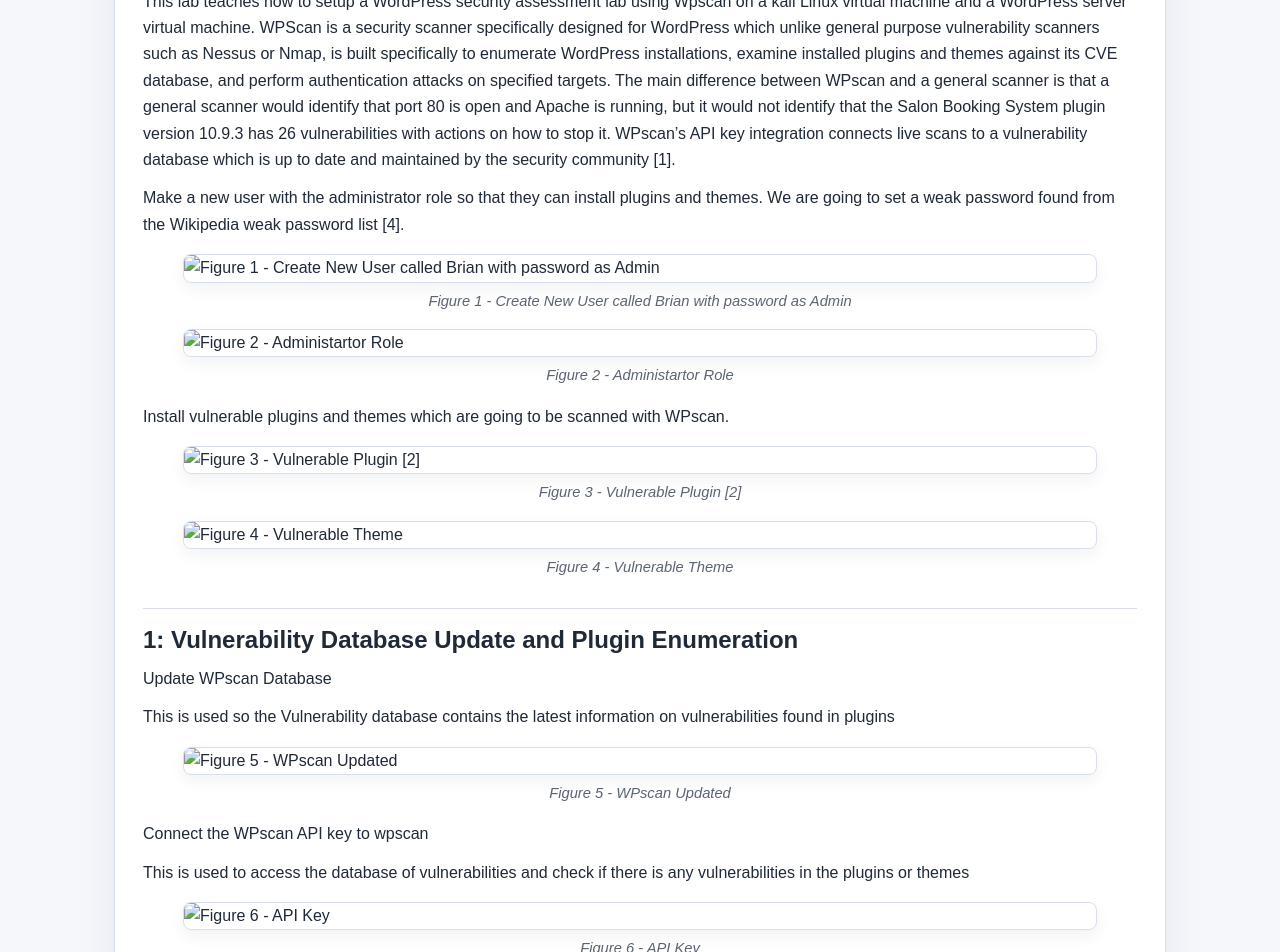
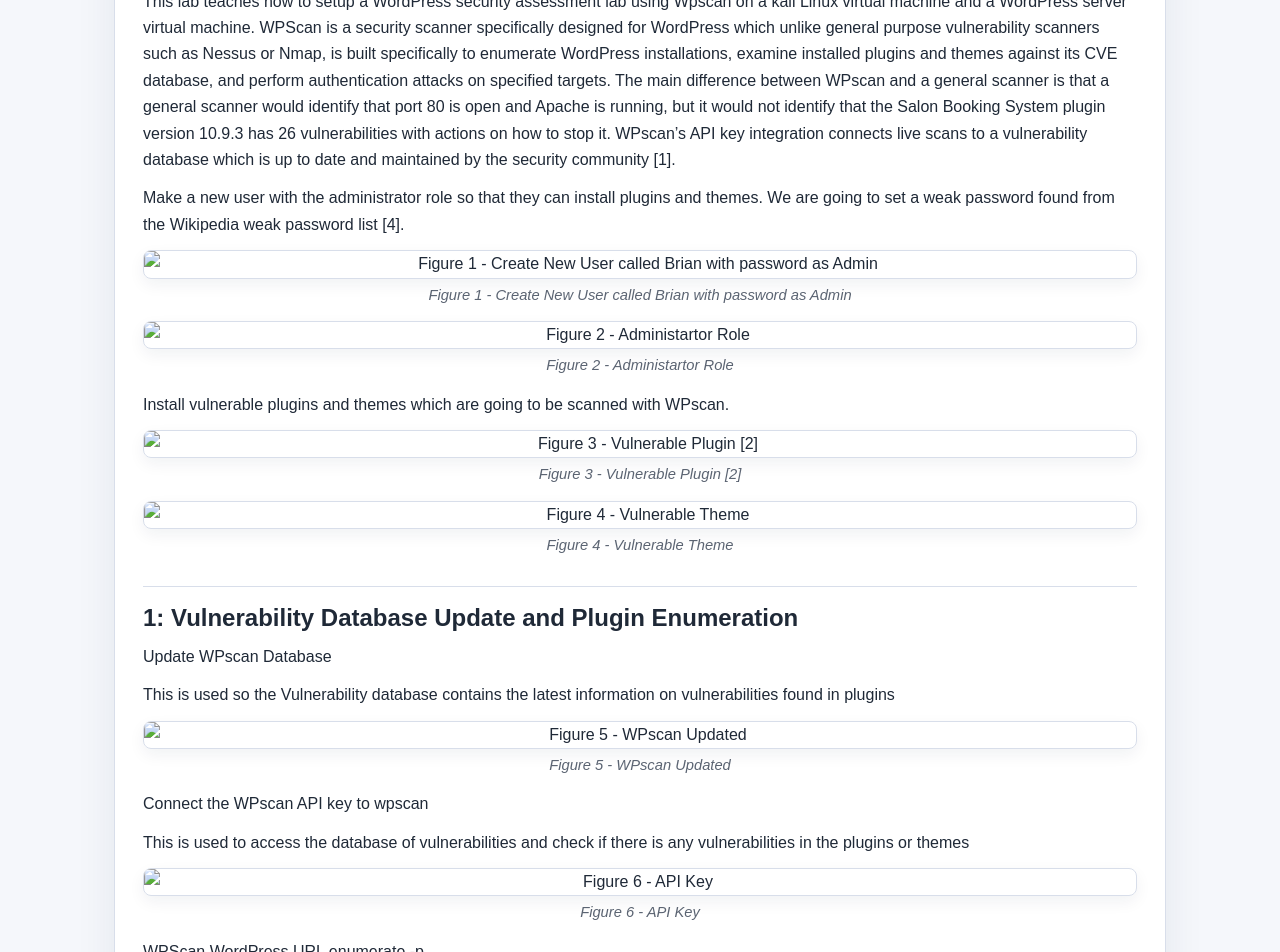
Before and after one commit to Khalawob/BrianCyberSecurity, a Jekyll site: the page built from week5-web-application-security.md, in a window 1280 px wide. Shown: the part 306-1258 px from the top of the page. Built offline with Jekyll 4.4.1, drawn with Linux system fonts in a browser that asks for light colours; our own code applies the rules of GitHub Pages for plain Markdown files.

Commit message:
Add styles for report figures and captions

```diff
--- a/assets/css/style.css
+++ b/assets/css/style.css
@@ -188,3 +188,24 @@ h2, h3, h4{
   margin-top:1.2em;
   margin-bottom:.45em;
 }
+.report-figure{
+  margin: 8px auto 14px;
+  text-align: center;
+}
+
+.report-figure img{
+  display: block;
+  max-width: 100%;
+  height: auto;
+  margin: 0 auto 4px;
+  border: 1px solid var(--line);
+  border-radius: 8px;
+  box-shadow: 0 6px 16px rgba(18,36,73,.06);
+}
+
+.report-figure figcaption{
+  font-style: italic;
+  font-size: 0.92rem;
+  color: var(--muted);
+  margin: 0;
+}
```
